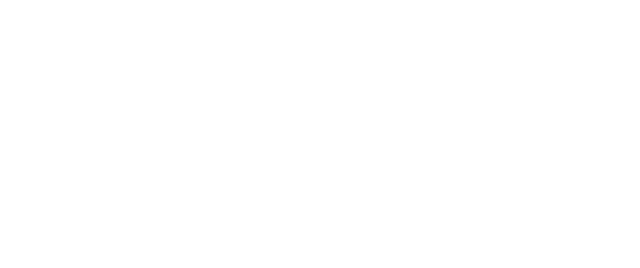
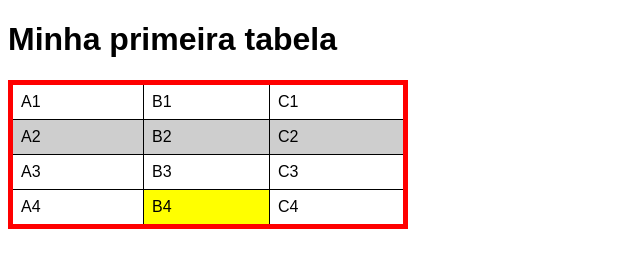
Before and after one commit to TeixeiraCG/html-css, a plain HTML site: page exercicios/ex023/tabelas001.html in a window 1280 px wide. Shown: the whole page, without its empty margins (0-640 px from the left). Drawn offline with Linux system fonts and the light colour scheme.

Commit message:
primeira tabela em HTML

```diff
--- a/exercicios/ex023/tabelas001.html
+++ b/exercicios/ex023/tabelas001.html
@@ -4,12 +4,62 @@
     <meta charset="UTF-8">
     <meta http-equiv="X-UA-Compatible" content="IE=edge">
     <meta name="viewport" content="width=device-width, initial-scale=1.0">
-    <title>Tabelas/title>
+    <title>Tabelas</title>
+    <style>
+        body {
+            font-family: Arial, Helvetica, sans-serif;
+        }
+
+        table {
+            width: 400px;
+            border-collapse: collapse;
+            border: 5px solid red;
+        }
+
+        tr.linha {
+            background-color: rgba(0, 0, 0, 0.192);
+        }
+
+        td {
+            border: 1px solid black;
+            padding: 8px;
+        }
+
+        td.dado {
+            background-color: rgb(255, 255, 0);
+        }
+    </style>
 </head>
 <body>
     <h1>Minha primeira tabela</h1>
+    <!--
+        HIERARQUIA DE TABELAS (simples)
+        TABLE = tabela
+            TABLE ROW = linha de tabela
+                TABLE HEADER = cabeçalho de tabela
+                TABLE DATA = dado de tabela
+    -->
     <table>
-
+        <tr> <!-- Primeira linha - tr = linha-->
+            <td>A1</td> <!-- td = dados -->
+            <td>B1</td>
+            <td>C1</td>
+        </tr>
+        <tr class="linha"> <!-- Segunda linha -->
+            <td>A2</td>
+            <td>B2</td>
+            <td>C2</td>
+        </tr>
+        <tr> <!-- Terceira linha -->
+            <td>A3</td>
+            <td>B3</td>
+            <td>C3</td>
+        </tr>
+        <tr> <!-- Quarta linha -->
+            <td>A4</td>
+            <td class="dado">B4</td>
+            <td>C4</td>
+        </tr>
     </table>
 </body>
 </html>
```
